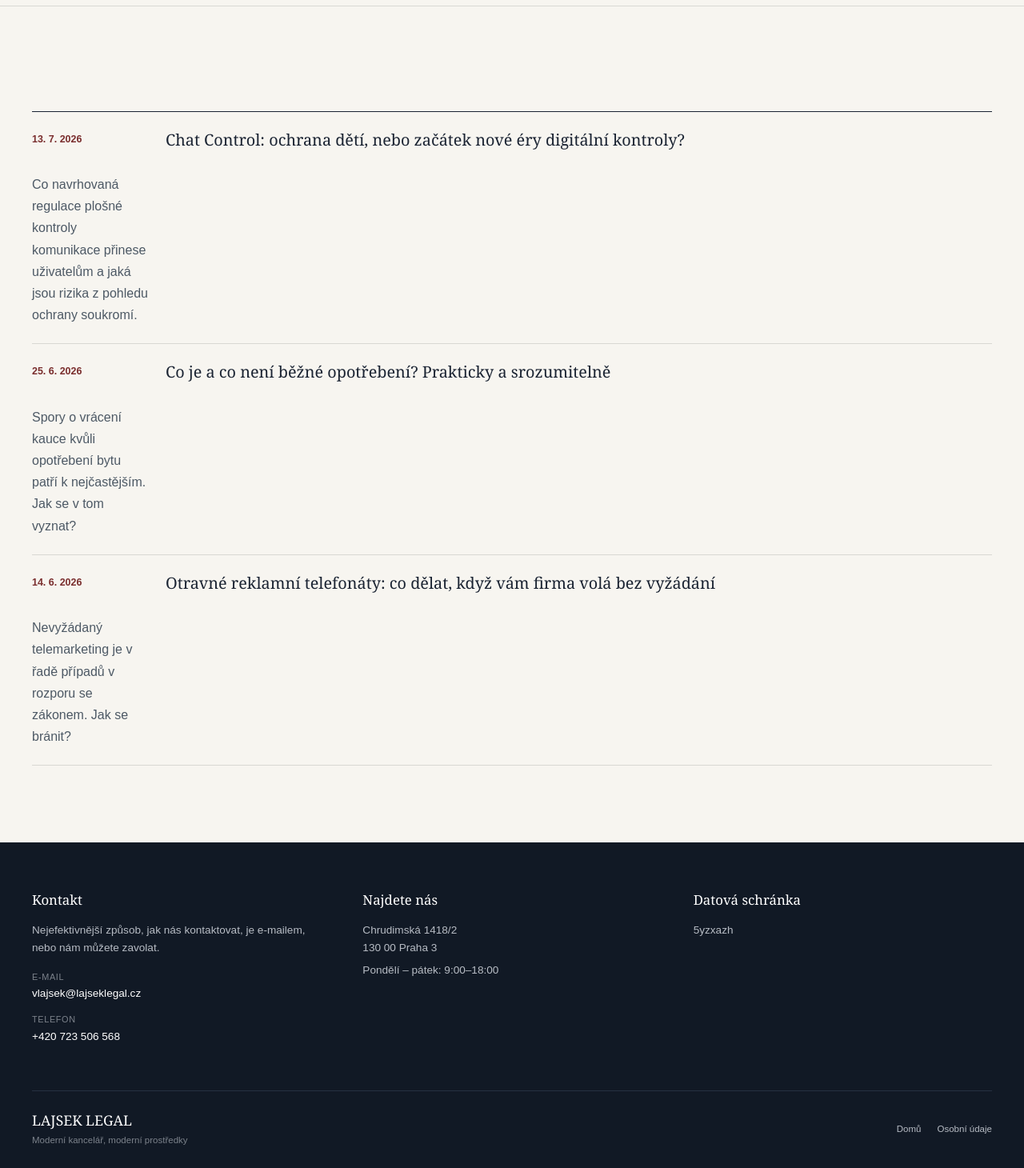
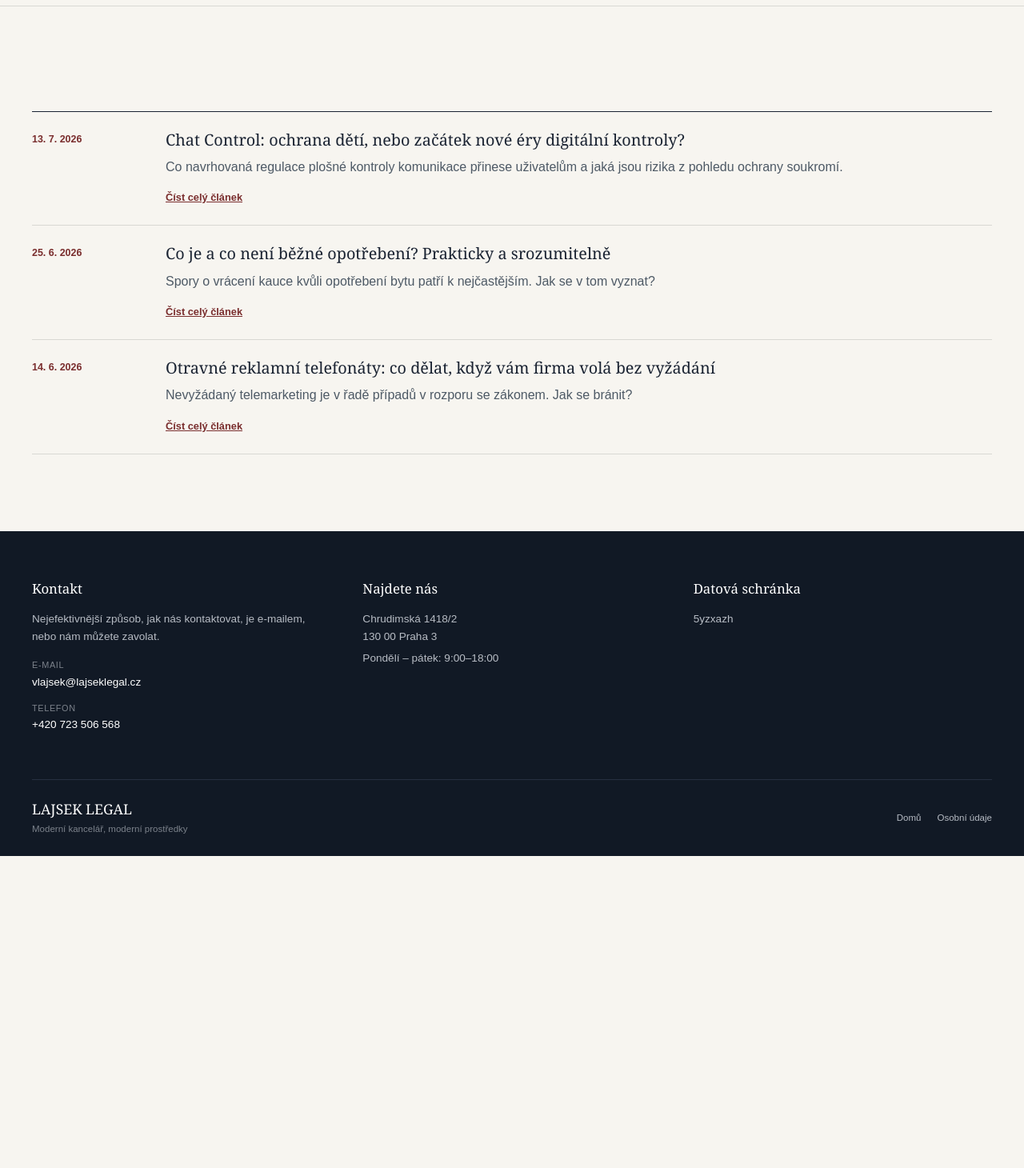
Before and after one commit to Danas2008/LajsekLegal, a Django app: page /blog/ in a window 1280 px wide. Shown: the part 360-1820 px from the top of the page at 80% size. After the commit the page ends 1430 px from the top, so only its background shows below. Run offline with Django 5.2, Linux system fonts and the light colour scheme; data comes from the database, SQL or seed files in the repository; some web fonts are replaced.

Commit message:
Enhance blog post display with excerpt and read more link

```diff
--- a/templates/blog.html
+++ b/templates/blog.html
@@ -52,8 +52,11 @@
             {% for post in posts %}
               <article class="post">
                 <time datetime="{{ post.published_at|date:'Y-m-d' }}">{{ post.published_at|date:'d. n. Y' }}</time>
-                <h3><a href="{{ post.get_absolute_url }}">{{ post.title }}</a></h3>
-                {% if post.excerpt %}<p>{{ post.excerpt }}</p>{% endif %}
+                <div>
+                  <h3><a href="{{ post.get_absolute_url }}">{{ post.title }}</a></h3>
+                  {% if post.excerpt %}<p>{{ post.excerpt }}</p>{% endif %}
+                  <a class="text-link" href="{{ post.get_absolute_url }}">Číst celý článek</a>
+                </div>
               </article>
             {% empty %}
               <p>Zatím zde nejsou žádné články.</p>
```
